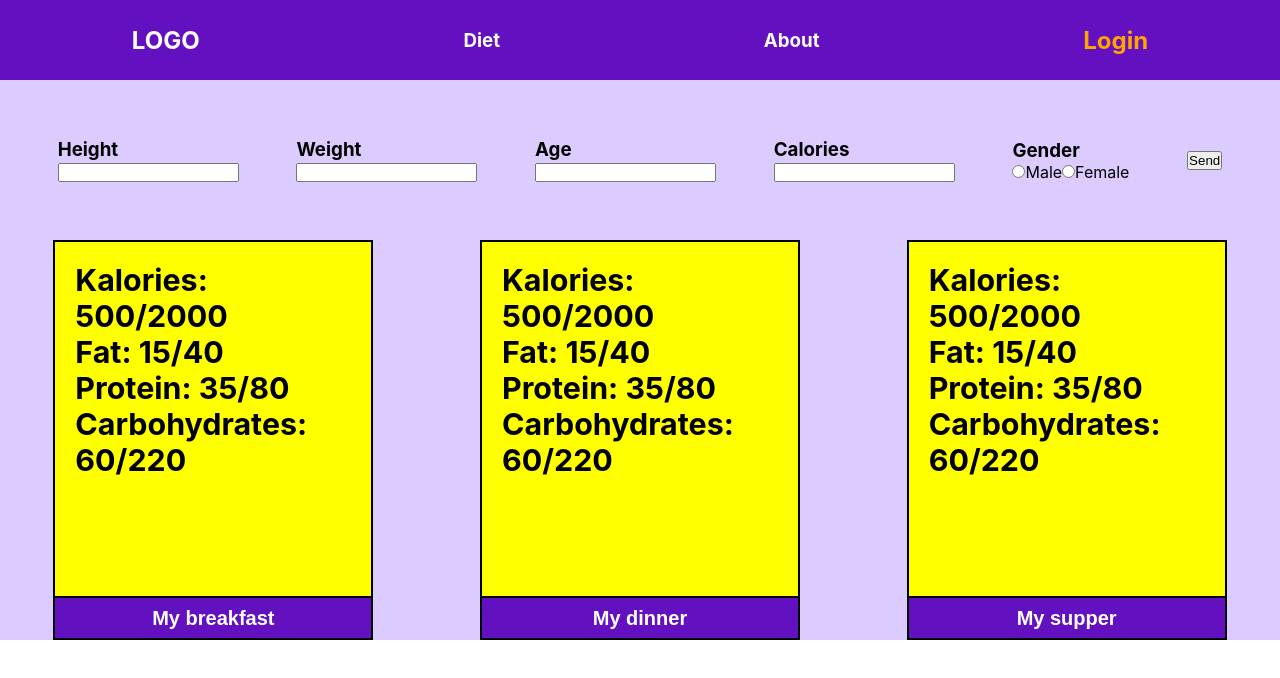
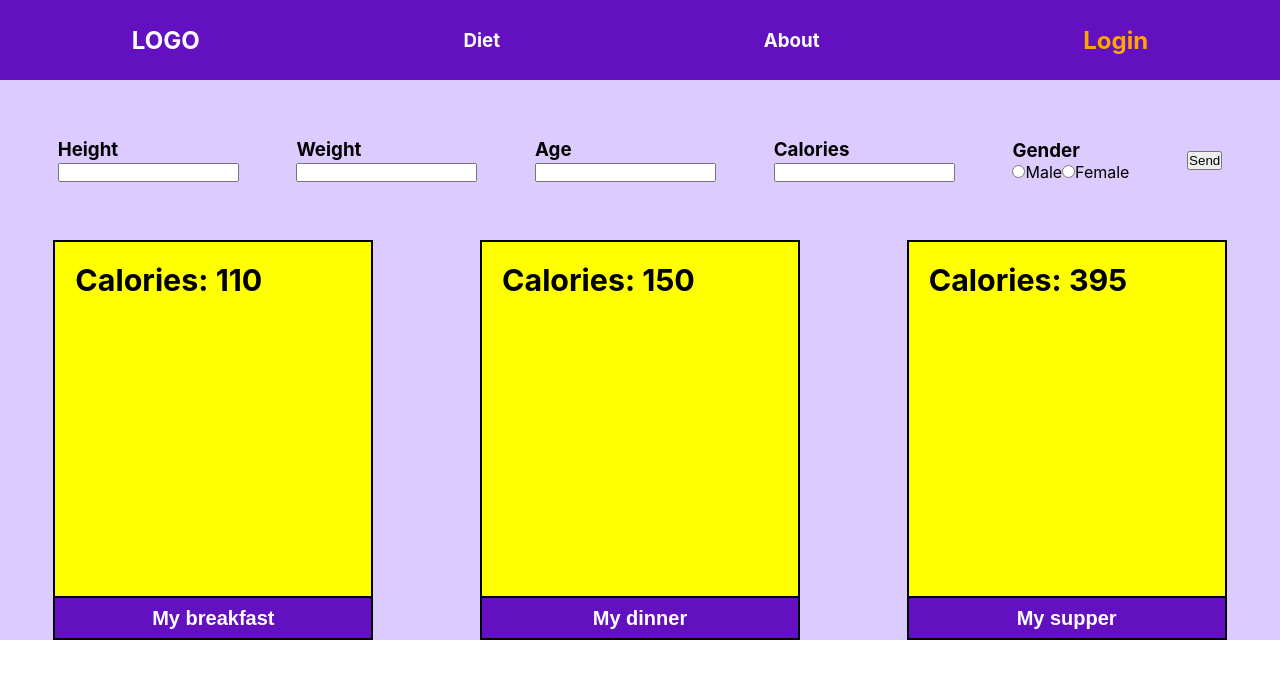
Before and after one commit to Palmer786/diet-app, a React (Create React App) app: page / in a window 1280 px wide. Shown: the top 678 px of the page. Built offline with nearby package versions, Linux system fonts and the light colour scheme.

Commit message:
added context to localstorage

```diff
--- a/src/components/Breakfast.js
+++ b/src/components/Breakfast.js
@@ -1,9 +1,17 @@
-import React from "react";
+import React, { useContext } from "react";
+import { DietContext } from "./DietContext";
 
 const Breakfast = () => {
+  const [items, setItems] = useContext(DietContext);
   return (
     <div>
-      <h3>Breakfast</h3>
+      <h1>Breakfast</h1>
+      {items[0].food.map(item => (
+        <div key={item.id}>
+          <h3>{item.name}</h3>
+          <p>{item.calories}</p>
+        </div>
+      ))}
     </div>
   );
 };
--- a/src/components/Diet.js
+++ b/src/components/Diet.js
@@ -1,19 +1,24 @@
-import React from "react";
+import React, { useContext } from "react";
 import { Link } from "react-router-dom";
+import { DietContext } from "./DietContext";
 
 const Diet = () => {
   const navLinks = {
     textDecoration: "none",
     color: "white"
   };
+  const [items, setItems] = useContext(DietContext);
+  let breakfastCal = 0;
+  let dinnerCal = 0;
+  let supperCal = 0;
   return (
     <div className="diet">
       <div className="diet-info">
         <div className="diet-details">
-          <h3>Kalories: 500/2000</h3>
-          <h3>Fat: 15/40</h3>
-          <h3>Protein: 35/80</h3>
-          <h3>Carbohydrates: 60/220</h3>
+          {items[0].food.map(item => {
+            breakfastCal += item.calories;
+          })}
+          <h3>Calories: {breakfastCal}</h3>
         </div>
         <button>
           <Link to="/breakfast" style={navLinks}>
@@ -23,10 +28,10 @@ const Diet = () => {
       </div>
       <div className="diet-info">
         <div className="diet-details">
-          <h3>Kalories: 500/2000</h3>
-          <h3>Fat: 15/40</h3>
-          <h3>Protein: 35/80</h3>
-          <h3>Carbohydrates: 60/220</h3>
+          {items[1].food.map(item => {
+            dinnerCal += item.calories;
+          })}
+          <h3>Calories: {dinnerCal}</h3>
         </div>
         <button>
           <Link to="/dinner" style={navLinks}>
@@ -36,10 +41,10 @@ const Diet = () => {
       </div>
       <div className="diet-info">
         <div className="diet-details">
-          <h3>Kalories: 500/2000</h3>
-          <h3>Fat: 15/40</h3>
-          <h3>Protein: 35/80</h3>
-          <h3>Carbohydrates: 60/220</h3>
+          {items[2].food.map(item => {
+            supperCal += item.calories;
+          })}
+          <h3>Calories: {supperCal}</h3>
         </div>
         <button>
           <Link to="/supper" style={navLinks}>
--- a/src/components/DietContext.js
+++ b/src/components/DietContext.js
@@ -1,16 +1,22 @@
-import React, { createContext, useState } from "react";
+import React, { createContext, useState, useEffect } from "react";
 
 export const DietContext = createContext();
 
 export const DietProvider = props => {
-  const [items, setItems] = useState([
+  const [items, setItems] = useState(
+    JSON.parse(localStorage.getItem("my-diet")) || [
       {
         key: "breakfast",
         food: [
           {
             id: 1,
-          name: "Carrot",
+            name: "chleb",
             calories: 50
+          },
+          {
+            id: 2,
+            name: "jajko",
+            calories: 60
           }
         ]
       },
@@ -19,22 +25,38 @@ export const DietProvider = props => {
         food: [
           {
             id: 5,
-          name: "Bread",
+            name: "pomidor",
             calories: 120
+          },
+          {
+            id: 22,
+            name: "orzech",
+            calories: 30
           }
         ]
       },
       {
-      key: "food",
+        key: "supper",
         food: [
           {
-          id: 12,
-          name: "egg",
-          calories: 50
+            id: 125,
+            name: "ser",
+            calories: 75
+          },
+          {
+            id: 286,
+            name: "masło",
+            calories: 320
           }
         ]
       }
-  ]);
+    ]
+  );
+
+  useEffect(() => {
+    localStorage.setItem("my-diet", JSON.stringify(items));
+  }, [items]);
+
   return (
     <DietContext.Provider value={[items, setItems]}>
       {props.children}
--- a/src/components/Dinner.js
+++ b/src/components/Dinner.js
@@ -1,9 +1,17 @@
-import React from "react";
+import React, { useContext } from "react";
+import { DietContext } from "./DietContext";
 
 const Dinner = () => {
+  const [items, setItems] = useContext(DietContext);
   return (
     <div>
-      <h3>Dinner</h3>
+      <h1>Dinner</h1>
+      {items[1].food.map(item => (
+        <div key={item.id}>
+          <h3>{item.name}</h3>
+          <p>{item.calories}</p>
+        </div>
+      ))}
     </div>
   );
 };
--- a/src/components/Supper.js
+++ b/src/components/Supper.js
@@ -1,9 +1,17 @@
-import React from "react";
+import React, { useContext } from "react";
+import { DietContext } from "./DietContext";
 
 const Supper = () => {
+  const [items, setItems] = useContext(DietContext);
   return (
     <div>
-      <h3>Supper</h3>
+      <h1>Supper</h1>
+      {items[2].food.map(item => (
+        <div key={item.id}>
+          <h3>{item.name}</h3>
+          <p>{item.calories}</p>
+        </div>
+      ))}
     </div>
   );
 };
```
Also changed, not shown: 1 other file (tests, documents, lock files or other folders). Lines whose indentation alone changed are shown as unchanged.
